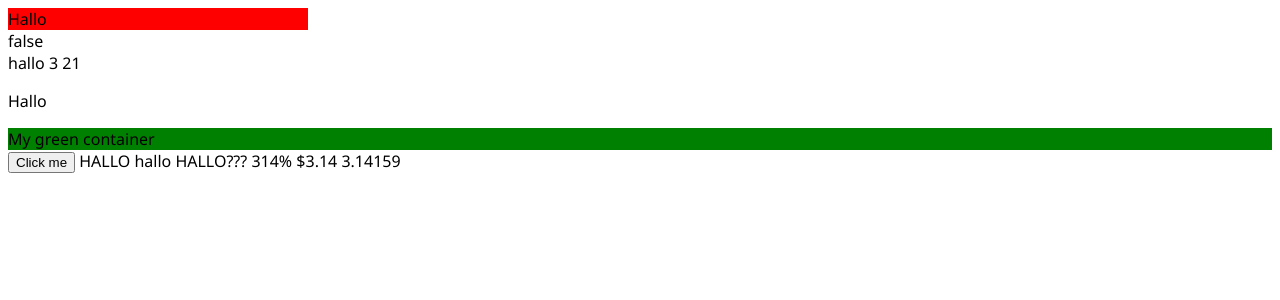
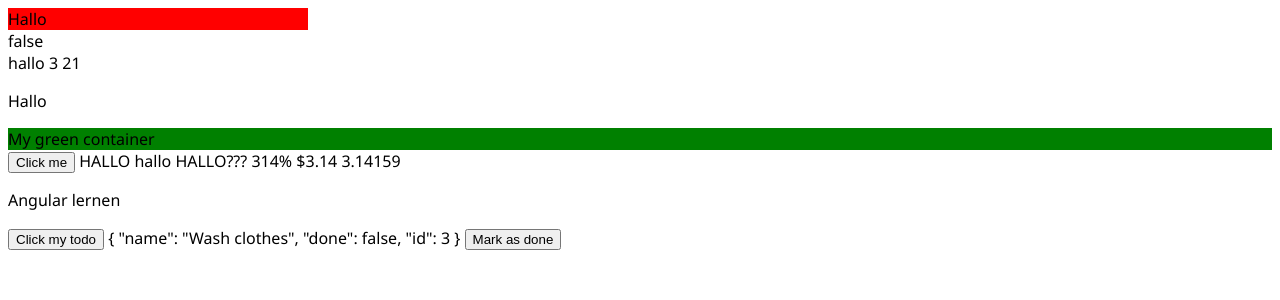
Before and after one commit to thinktecture/angular-workshop, an Angular app in the folder todo/: page / in a window 1280 px wide. Shown: the top 300 px of the page. Built offline with nearby package versions, Linux system fonts and the light colour scheme.

Commit message:
labs up to 8 - components, input outputs

```diff
--- a/todo/src/app/app.component.html
+++ b/todo/src/app/app.component.html
@@ -24,3 +24,5 @@
 {{ number | percent }}
 {{ number | currency }}
 {{ number | number:'0.5' }}
+
+<app-todo (doneEvent)="catchDone($event)" [todo]="myTodo" (todoClicked)="catchEvent($event)" [text]="todoText"></app-todo>
--- a/todo/src/app/app.component.ts
+++ b/todo/src/app/app.component.ts
@@ -2,13 +2,14 @@ import { CommonModule } from '@angular/common';
 import { Component } from '@angular/core';
 import { RouterOutlet } from '@angular/router';
 import { YellPipe } from './yell.pipe';
+import { TodoComponent } from './todo/todo.component';
 
 @Component({
   selector: 'app-root',
   standalone: true,
-  imports: [RouterOutlet, CommonModule, YellPipe],
   templateUrl: './app.component.html',
   styleUrl: './app.component.scss',
+  imports: [RouterOutlet, CommonModule, YellPipe, TodoComponent],
 })
 export class AppComponent {
   title = 'todo';
@@ -19,6 +20,9 @@ export class AppComponent {
   number = 3.14159;
 
   myColor = 'green';
+  todoText = 'Angular lernen';
+
+  myTodo = { name: 'Wash clothes', done: false, id: 3 };
 
   afterClicked(event: MouseEvent) {
     console.log(event.clientX);
@@ -28,4 +32,12 @@ export class AppComponent {
   movedMyMouse() {
     console.log('Hallo!');
   }
+
+  catchEvent(appEvent: MouseEvent) {
+    console.log(appEvent);
+  }
+
+  catchDone(todo: any) {
+    console.log(todo);
+  }
 }
--- /dev/null
+++ b/todo/src/app/todo/todo.component.html
@@ -0,0 +1,6 @@
+<p>{{text}}</p>
+<button (click)="clickedMyButton($event)">Click my todo</button>
+
+
+{{todo | json}}
+<button (click)="markAsDone()">Mark as done</button>
--- /dev/null
+++ b/todo/src/app/todo/todo.component.ts
@@ -0,0 +1,25 @@
+import { CommonModule } from '@angular/common';
+import { Component, EventEmitter, Input, Output } from '@angular/core';
+
+@Component({
+  selector: 'app-todo',
+  standalone: true,
+  imports: [CommonModule],
+  templateUrl: './todo.component.html',
+  styleUrl: './todo.component.scss',
+})
+export class TodoComponent {
+  @Output() todoClicked = new EventEmitter<MouseEvent>();
+  @Input() text = '';
+  @Input() todo: any;
+  @Output() doneEvent = new EventEmitter<any>();
+
+  clickedMyButton(myEvent: MouseEvent) {
+    this.todoClicked.emit(myEvent);
+  }
+
+  markAsDone() {
+   this.todo.done = true;
+   this.doneEvent.emit(this.todo)
+  }
+}
```
Also changed, not shown: todo/src/app/todo/todo.component.scss (added), 1 other file (tests, documents, lock files or other folders).
